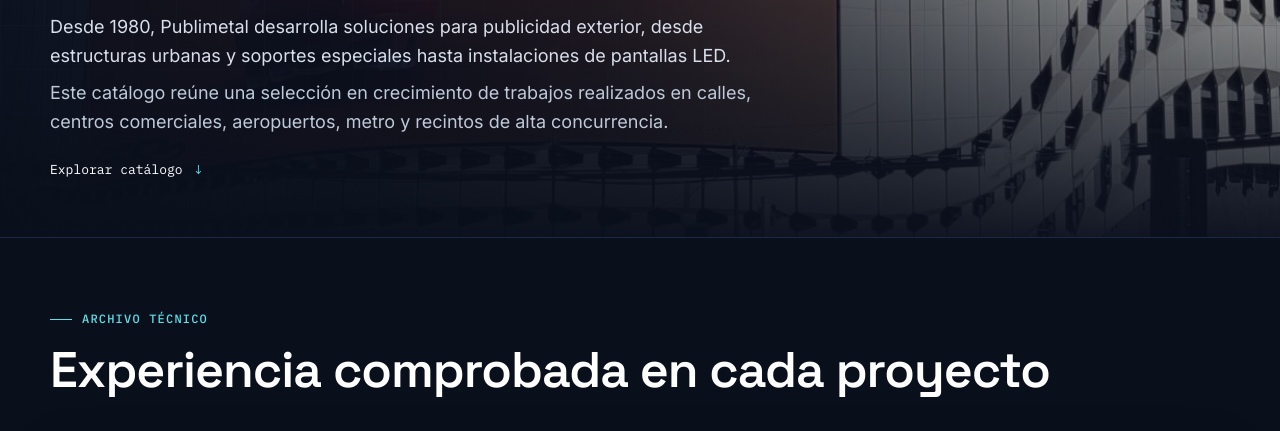
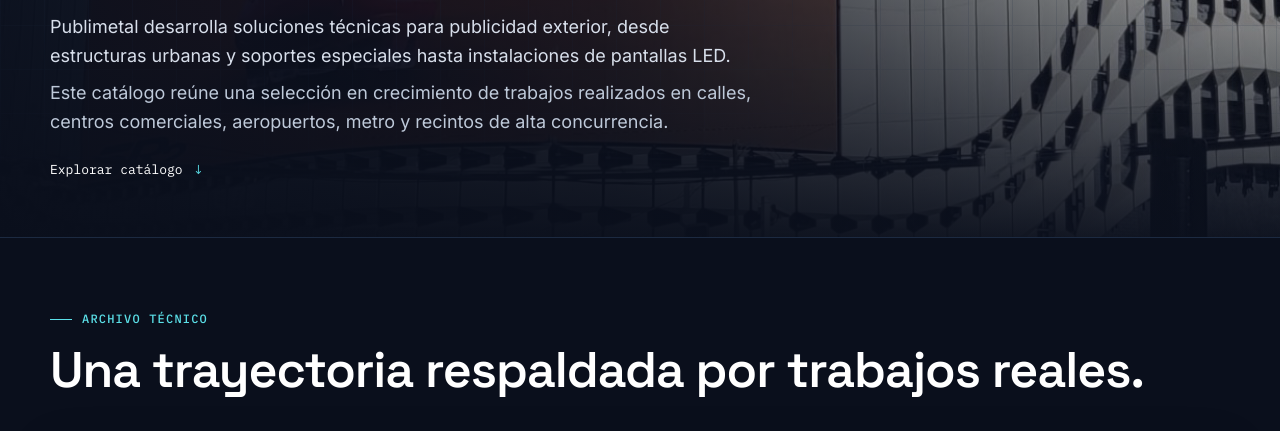
Before and after one commit to fmedinas84/publimetal, a plain HTML site: page historia/index.html in a window 1280 px wide. Shown: the part 360-791 px from the top of the page. Drawn offline with Linux system fonts and the light colour scheme.

Commit message:
feat: reducir redundancias en Trayectoria

```diff
--- a/historia/index.html
+++ b/historia/index.html
@@ -41,7 +41,7 @@
         <p class="eyebrow">Trayectoria · 1980 — actualidad</p>
         <h1>Experiencia técnica aplicada a la <span>publicidad exterior desde 1980.</span></h1>
         <div class="hero-intro">
-          <p>Desde 1980, Publimetal desarrolla soluciones para publicidad exterior, desde estructuras urbanas y soportes especiales hasta instalaciones de pantallas LED.</p>
+          <p>Publimetal desarrolla soluciones técnicas para publicidad exterior, desde estructuras urbanas y soportes especiales hasta instalaciones de pantallas LED.</p>
           <p>Este catálogo reúne una selección en crecimiento de trabajos realizados en calles, centros comerciales, aeropuertos, metro y recintos de alta concurrencia.</p>
         </div>
         <a class="text-link" href="#catalogo">Explorar catálogo <span aria-hidden="true">↓</span></a>
@@ -53,7 +53,7 @@
         <div class="catalog-heading">
           <div>
             <p class="eyebrow">Archivo técnico</p>
-            <h2 id="catalog-title">Experiencia comprobada en cada proyecto</h2>
+            <h2 id="catalog-title">Una trayectoria respaldada por trabajos reales.</h2>
           </div>
         </div>
 
```
